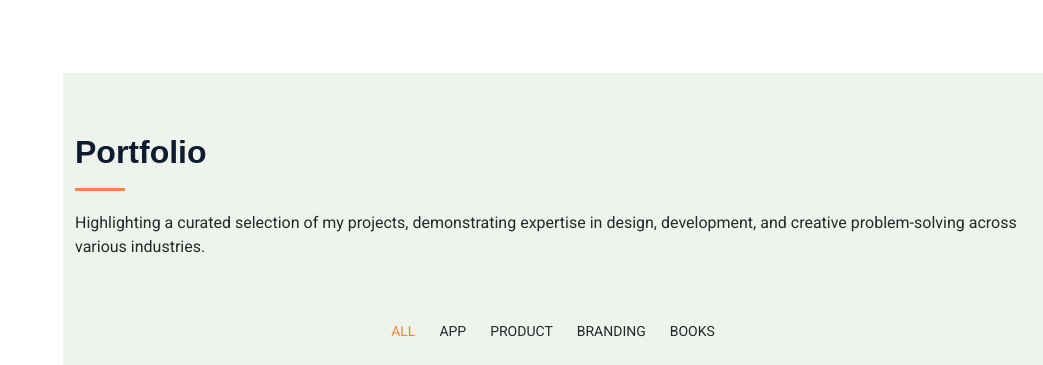
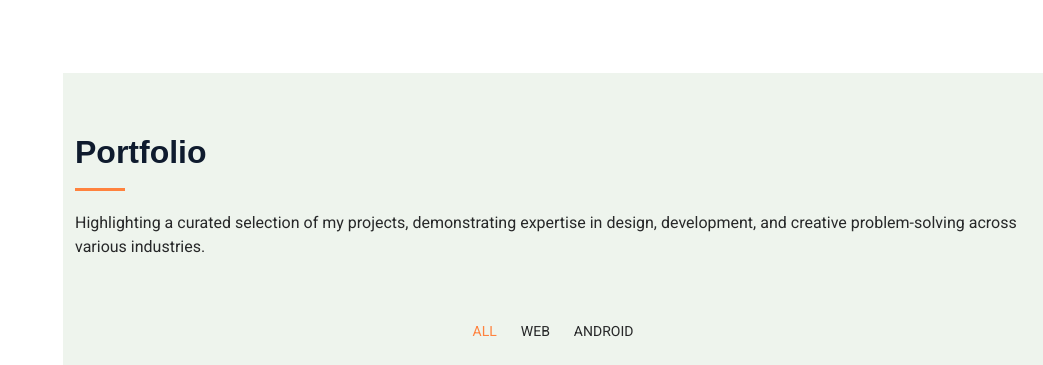
Before and after one commit to ChristianLPangestu/Portofolio.github.io, a plain HTML site: page index.html in a window 1280 px wide. Shown: the part 3877-4242 px from the top of the page, without its empty margins (237-1280 px from the left). Drawn offline with Linux system fonts and the light colour scheme.

Commit message:
Update index.html
perubahan pada option type porto

```diff
--- a/index.html
+++ b/index.html
@@ -357,10 +357,8 @@
 
           <ul class="portfolio-filters isotope-filters" data-aos="fade-up" data-aos-delay="100">
             <li data-filter="*" class="filter-active">All</li>
-            <li data-filter=".filter-app">App</li>
-            <li data-filter=".filter-product">Product</li>
-            <li data-filter=".filter-branding">Branding</li>
-            <li data-filter=".filter-books">Books</li>
+            <li data-filter=".filter-app">Web</li>
+            <li data-filter=".filter-product">Android</li>
           </ul><!-- End Portfolio Filters -->
 
           <div class="row gy-4 isotope-container" data-aos="fade-up" data-aos-delay="200">
```
